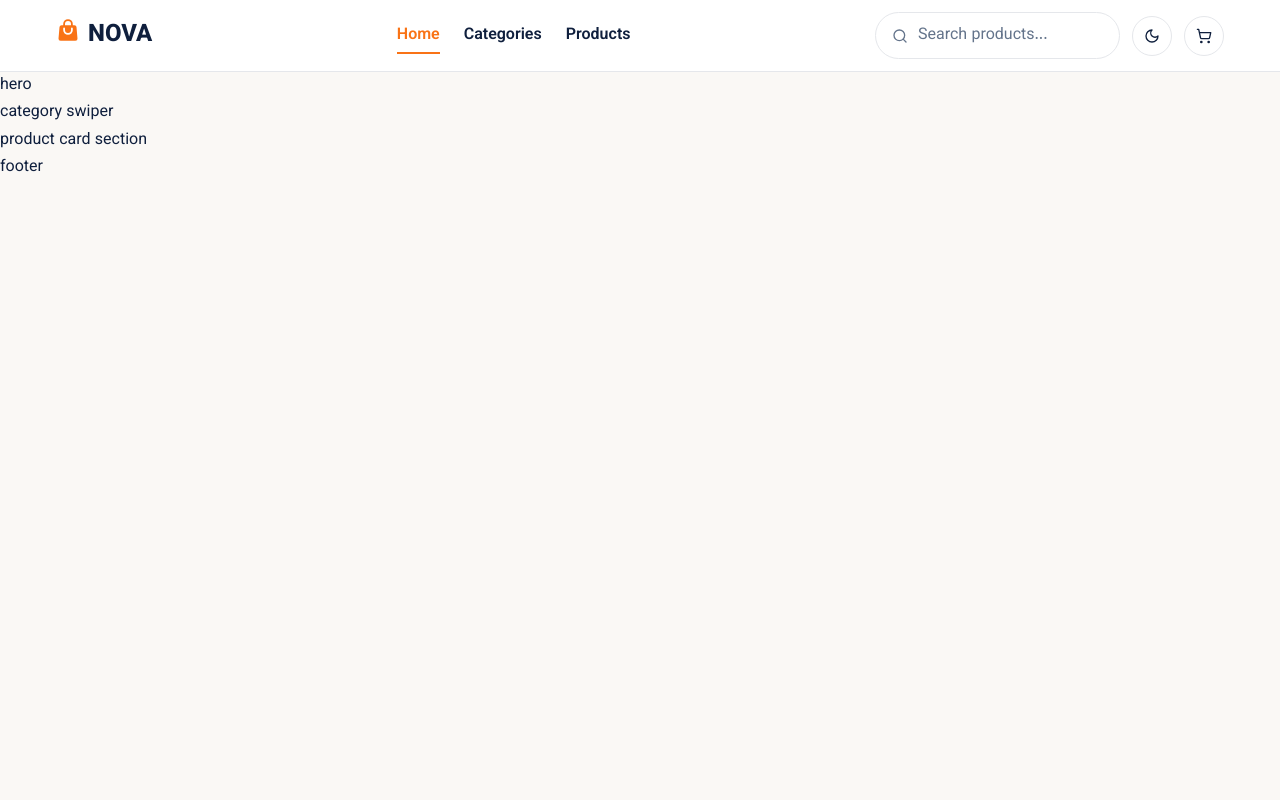
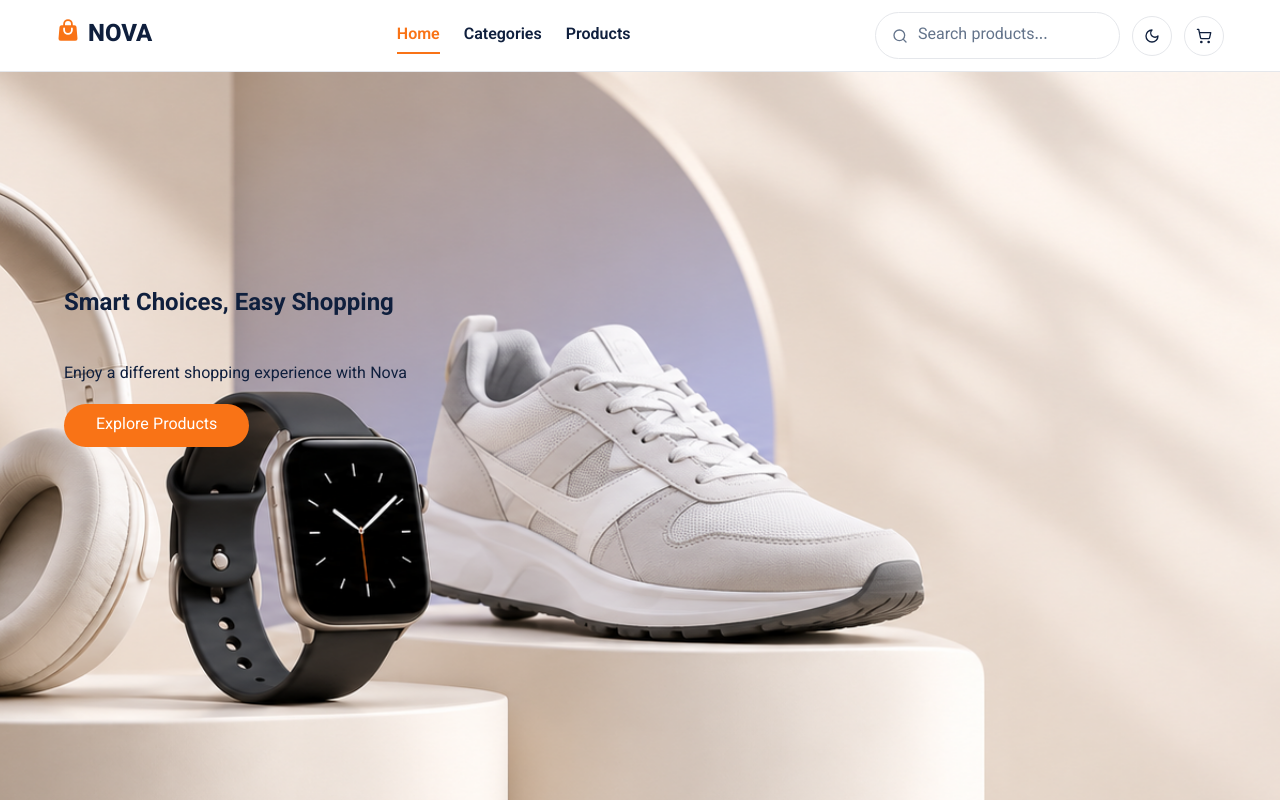
Before and after one commit to Mrymindigo/nova-store, a Next.js app: page /en in a window 1280 px wide. Shown: the top 800 px of the page. Built offline with nearby package versions, Linux system fonts and the light colour scheme; no server answers.

Commit message:
feat(hero):complete hero section

```diff
--- /dev/null
+++ b/src/components/hero/heroBanner/HeroImg.tsx
@@ -0,0 +1,15 @@
+import {Img} from './style'
+import type { HeroBannerImg } from '@/types/hero';
+
+
+export default function HeroImg({ src, alt, sizes }: HeroBannerImg) {
+  return (
+    <Img
+      src={src}
+      alt={alt}
+      sizes={sizes}
+      fill
+      priority
+    />
+  )
+}
--- /dev/null
+++ b/src/components/hero/heroBanner/style.ts
@@ -0,0 +1,6 @@
+import styled from "styled-components";
+import Image from "next/image";
+
+export const Img = styled(Image)`
+object-fit:cover
+`
--- a/src/components/hero/index.tsx
+++ b/src/components/hero/index.tsx
@@ -1,9 +1,28 @@
-import React from 'react'
 
-export default function HeroBanner() {
+import { getTranslations } from 'next-intl/server';
+import HeroImg from './heroBanner/HeroImg';
+import { Hero, Content, ImgContainer,  ViewProductBtn } from './style';
+import heroBanner from '@/assets/image/hero_banner.png';
+import Link from 'next/link';
+
+export default async function HeroBanner() {
+  const t = await getTranslations('hero');
+
   return (
-    <div>
-      hero
-    </div>
-  )
+    <Hero>
+      <ImgContainer>
+        <HeroImg
+          src={heroBanner}
+          alt="Hero banner"
+          sizes='100vw'
+        />
+      </ImgContainer>
+
+      <Content>
+        <h1>{t('title')}</h1>
+        <p>{t('description')}</p>
+        <ViewProductBtn href={'/'}>{t('cta')}</ViewProductBtn>
+      </Content>
+    </Hero>
+  );
 }
--- /dev/null
+++ b/src/components/hero/style.ts
@@ -0,0 +1,34 @@
+'use client'
+
+import Link from "next/link";
+import styled from "styled-components";
+
+export const Hero = styled.section`
+display: flex;
+position: relative;
+width: 100%;
+height: 100Vh;
+`
+export const ImgContainer = styled.div`
+position: absolute;
+width: 100%;
+height: 100%;
+`
+
+export const Content = styled.div`
+display: flex;
+flex-direction: column;
+justify-content: center;
+align-items: start;
+z-index: 10;
+position: absolute;
+padding-top: 12rem;
+padding-inline-start: 4rem;
+`
+
+export const ViewProductBtn = styled(Link)`
+background: ${({theme})=>theme.colors.accent};
+color:  ${({theme})=>theme.colors.secondary};
+padding: .5rem 2rem;
+border-radius: 5rem;
+`
--- a/src/dictionary/en.ts
+++ b/src/dictionary/en.ts
@@ -16,6 +16,13 @@ export const en = {
         menu: { title: 'Menu', open: 'Open menu', close: 'Close menu' },
         cart: { label: 'Shopping cart, {count} items' },
     },
+
+    hero: {
+        title: "Smart Choices, Easy Shopping",
+        description: "Enjoy a different shopping experience with Nova",
+        cta: "Explore Products",
+    },
+
 };
 
 export type Dictionary = typeof en;
--- a/src/dictionary/fa.ts
+++ b/src/dictionary/fa.ts
@@ -18,4 +18,9 @@ export const fa: Dictionary = {
         menu: { title: 'منو', open: 'باز کردن منو', close: 'بستن منو' },
         cart: { label: 'سبد خرید، {count} کالا' },
     },
+    hero: {
+        title: "انتخاب هوشمندانه، خرید آسان",
+        description: "با نوا، تجربه خریدی متفاوت را تجربه کنید",
+        cta: "مشاهده محصولات",
+    },
 };
--- /dev/null
+++ b/src/types/hero.ts
@@ -0,0 +1,7 @@
+import type { ImageProps } from 'next/image';
+
+export interface HeroBannerImg {
+    src: ImageProps['src'];
+    alt: string;
+    sizes: string;
+}
```
Also changed, not shown: src/assets/image/hero_banner.png (added), src/types/header.ts (deleted).
